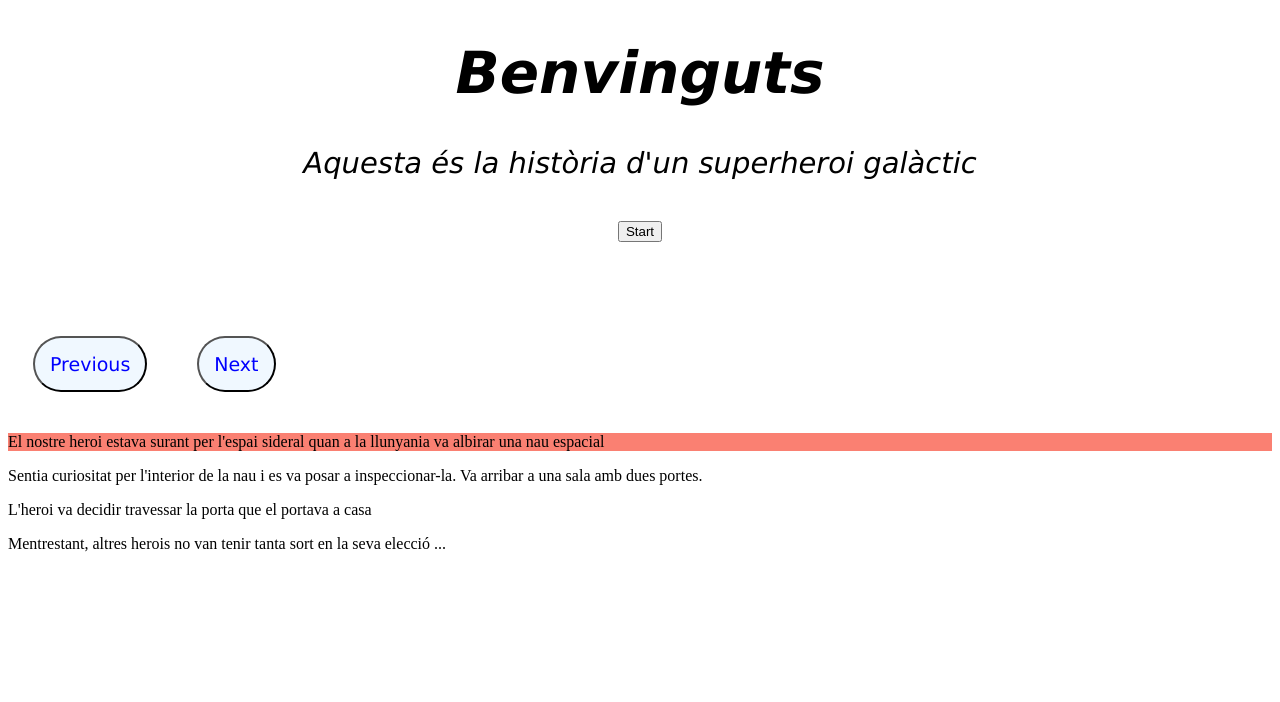
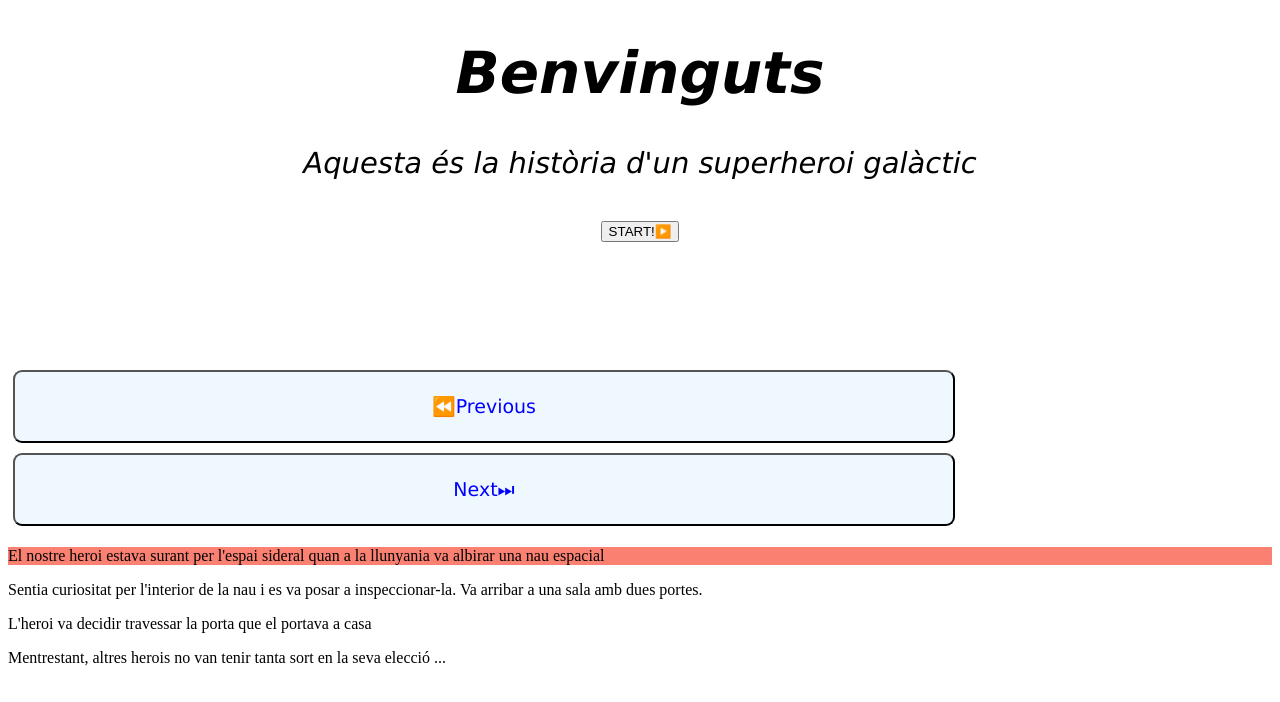
Before and after one commit to MiguelCagnate/Hero-React-Sprint-6, a React (Create React App) app: page / in a window 1280 px wide. Shown: the top 702 px of the page. Built offline with nearby package versions, Linux system fonts and the light colour scheme.

Commit message:
Formateando el button start

```diff
--- a/src/App.js
+++ b/src/App.js
@@ -25,18 +25,19 @@ export function App() {
 
     <div>
     <BackgroundPage>
-  <h1>Benvinguts</h1>
-   <p>Aquesta és la història d'un superheroi galàctic </p>
-   <><button type='button'className="buttonStart">Start</button> </><br/> <br/> <br/>
+   <h1>Benvinguts</h1>
+   <p>Aquesta és la història d'un superheroi galàctic</p>
+  <button type='button'> <buttonStart>START!▶️</buttonStart></button>
+   <br/><br/><br/>
+   </BackgroundPage>
 
-  </BackgroundPage>
-
+   <br/><br/><br/>
 
       <Buttons onClick={(e) => changeButton(e, "PREVIOUS")} type="button">
-        Previous
+      ⏪Previous
       </Buttons>
       <Buttons onClick={(e) => changeButton(e, "NEXT")} type="button">
-        Next
+        Next⏭
       </Buttons>
       <>{frases}</>
     </div>
--- a/src/styled.js
+++ b/src/styled.js
@@ -5,12 +5,13 @@ export const Buttons = styled.button`
   font-family: Verdana, Geneva, Tahoma, sans-serif;
   background-color: aliceblue;
   color: blue;
-  border-radius: 35px;
-  margin: 25px;
-  padding: 15px;
+  border-radius: 9px;
+  margin: 5px;
+  padding: 23px;
   text-align: center;
-  align-items: center;
-  `
+  width: 942px;
+  align-self: auto;
+`;
 
 export const p = styled.div`
   font-size: 17px;
@@ -25,15 +26,14 @@ export const p = styled.div`
   border-style: groove;
 `;
 
-
 export const BackgroundPage = styled.div`
   font-size: 29px;
   font-family: Verdana, Geneva, Tahoma, sans-serif;
   color: black;
   font-style: italic;
   text-align: center;
-`
-export const buttonStart = styled.div`
+`;
+export const buttonStart = styled.button`
   font-size: 19px;
   font-family: Verdana, Geneva, Tahoma, sans-serif;
   background-color: aliceblue;
@@ -42,4 +42,5 @@ font-size: 19px;
   margin: 25px;
   padding: 15px;
   text-align: center;
-`
+  align-items: center;
+`;
```
Also changed, not shown: src/components/Escena/EstiloFrases.css (+4 -5 lines). Lines whose indentation alone changed are shown as unchanged.
